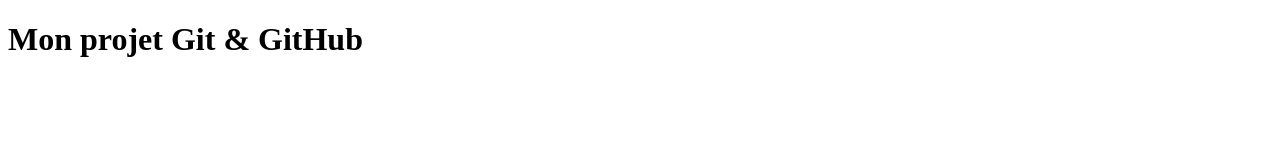
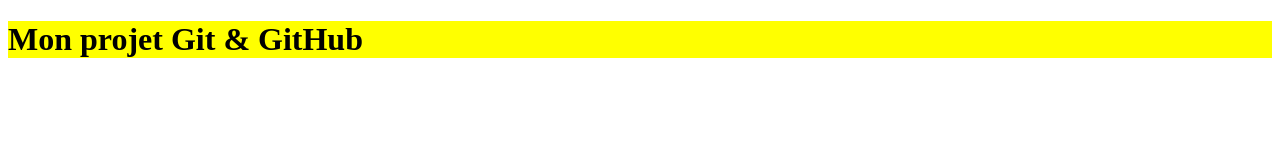
Before and after one commit to N-ahmadzai/PorjetGit, a plain HTML site: page index.html in a window 1280 px wide. Drawn offline with Linux system fonts and the light colour scheme.

Commit message:
css ajouté

```diff
--- a/css/style.css
+++ b/css/style.css
@@ -0,0 +1,3 @@
+h1{
+    background-color: yellow !important;
+}
--- a/index.html
+++ b/index.html
@@ -4,6 +4,7 @@
     <meta charset="UTF-8">
     <meta name="viewport" content="width=device-width, initial-scale=1.0">
     <title>Mon Projet Git</title>
+    <link rel="stylesheet" href="css/style.css">
 </head>
 <body>
     <h1>Mon projet Git & GitHub</h1>
```
